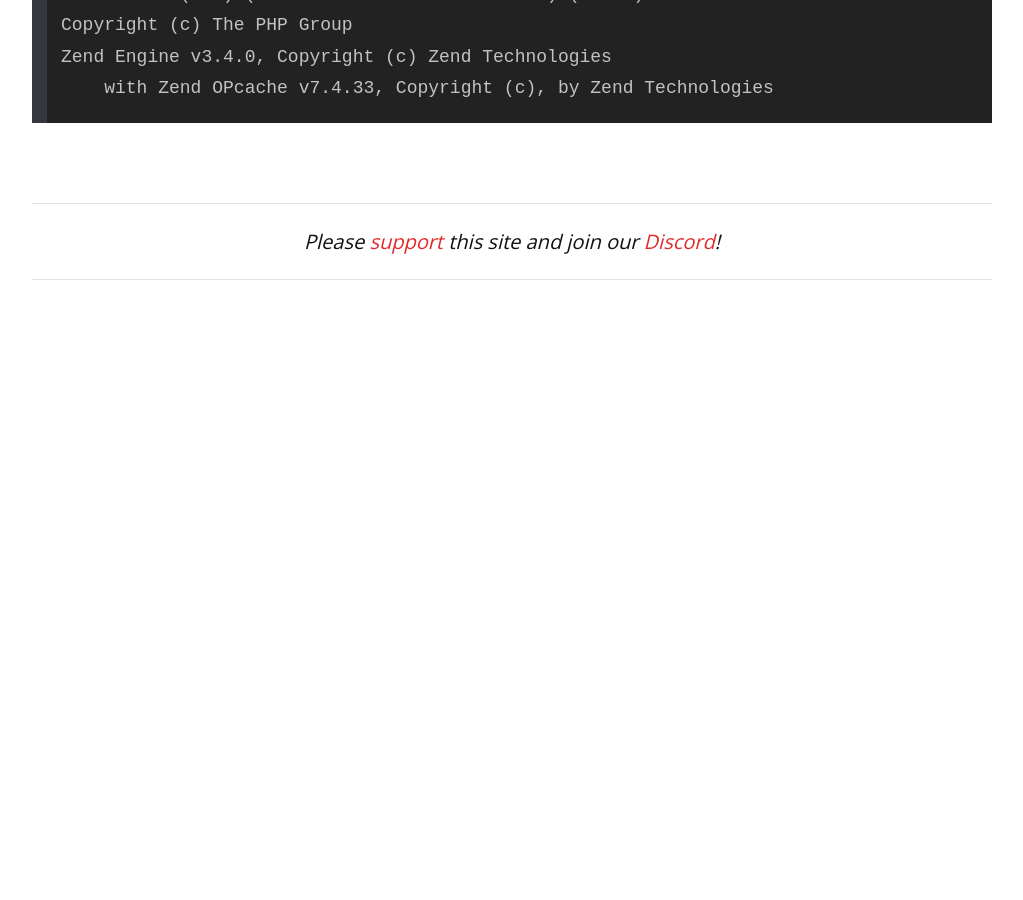
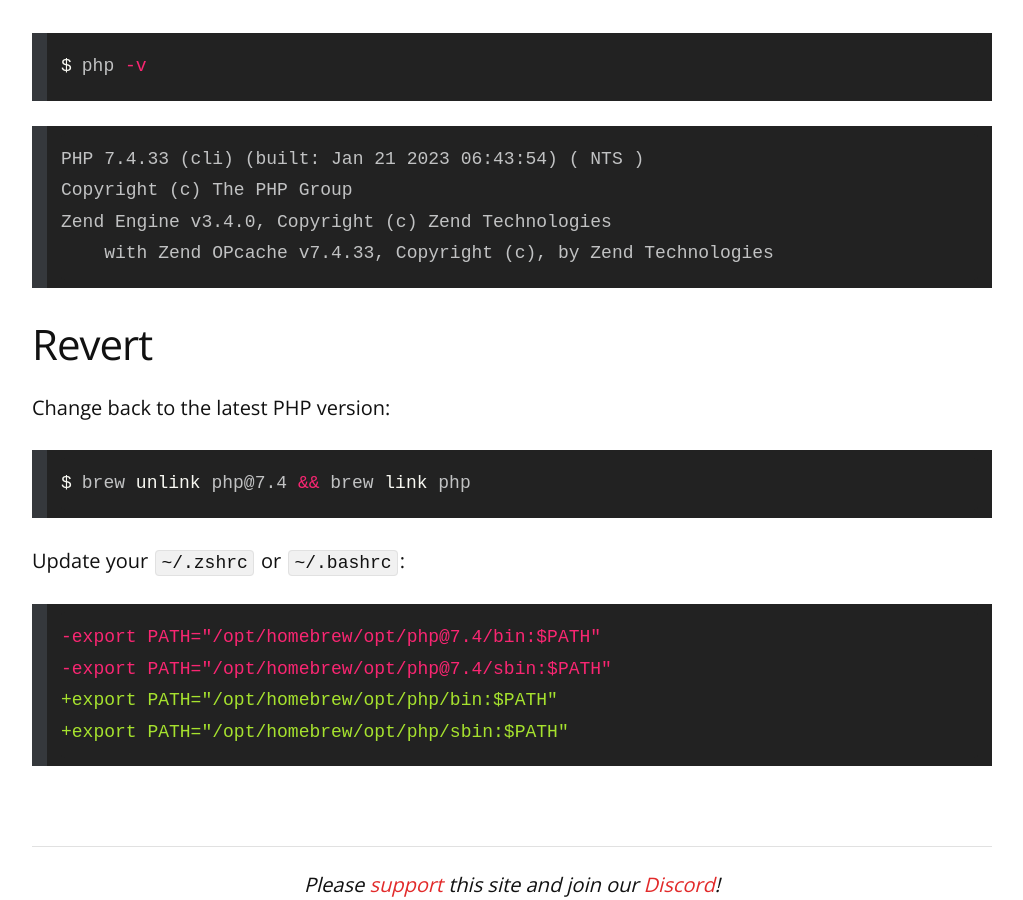
Before and after one commit to remarkablemark/remarkablemark.github.io, a Jekyll site: the page built from _posts/2023/2023-01-26-change-php-version-on-mac-with-brew.md, in a window 1280 px wide and 900 px high, scrolled down 2791 px. Shown: the whole window, without its empty margins (128-1151 px from the left). Built offline with Jekyll 4.4.1, drawn with Linux system fonts in a browser that asks for light colours; comment, search, counter and statistics services are not loaded; before the commit the page ends 3196 px from its top, so only the background shows below that; some of the changed text lies outside the part shown.

Commit message:
feat(posts): update "Change PHP version on Mac with Brew"
Post: 2023-01-26-change-php-version-on-mac-with-brew.md

````diff
--- a/_posts/2023/2023-01-26-change-php-version-on-mac-with-brew.md
+++ b/_posts/2023/2023-01-26-change-php-version-on-mac-with-brew.md
@@ -2,11 +2,17 @@
 layout: post
 title: Change PHP version on Mac with Brew
 date: 2023-01-26 16:59:29
+updated: 2023-06-27 21:40:33
 excerpt: How to change PHP version on macOS with Homebrew.
 categories: php mac brew
 ---
 
-This post goes over how to change PHP version on macOS with Homebrew.
+This post goes over how to change PHP version on macOS with Homebrew:
+
+- [Prerequisites](#prerequisites)
+- [Latest](#latest)
+- [Version](#version)
+- [Revert](#revert)
 
 ## Prerequisites
 
@@ -105,3 +111,20 @@
 Zend Engine v3.4.0, Copyright (c) Zend Technologies
     with Zend OPcache v7.4.33, Copyright (c), by Zend Technologies
 ```
+
+## Revert
+
+Change back to the latest PHP version:
+
+```sh
+brew unlink php@7.4 && brew link php
+```
+
+Update your `~/.zshrc` or `~/.bashrc`:
+
+```diff
+-export PATH="/opt/homebrew/opt/php@7.4/bin:$PATH"
+-export PATH="/opt/homebrew/opt/php@7.4/sbin:$PATH"
++export PATH="/opt/homebrew/opt/php/bin:$PATH"
++export PATH="/opt/homebrew/opt/php/sbin:$PATH"
+```
````
